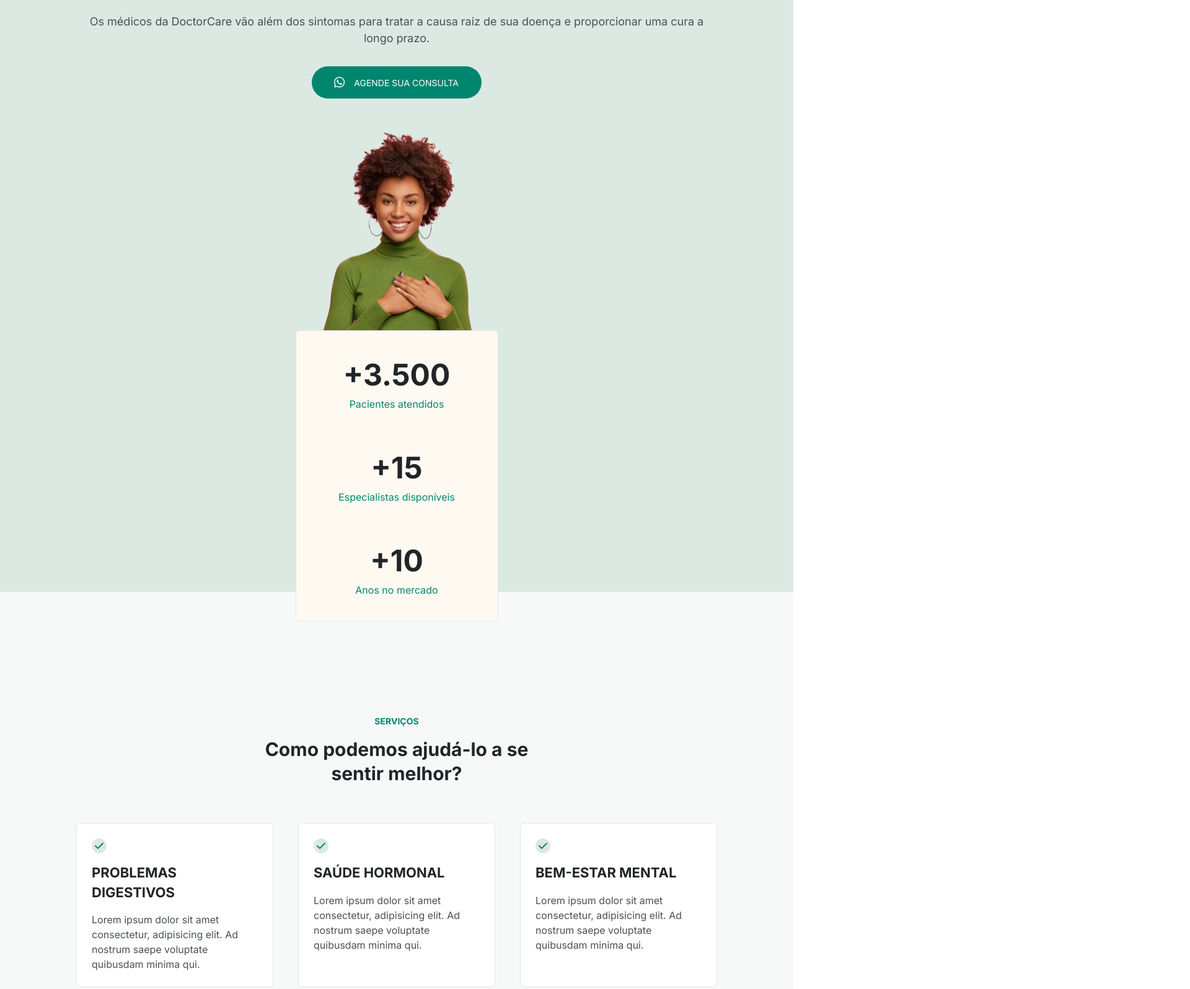
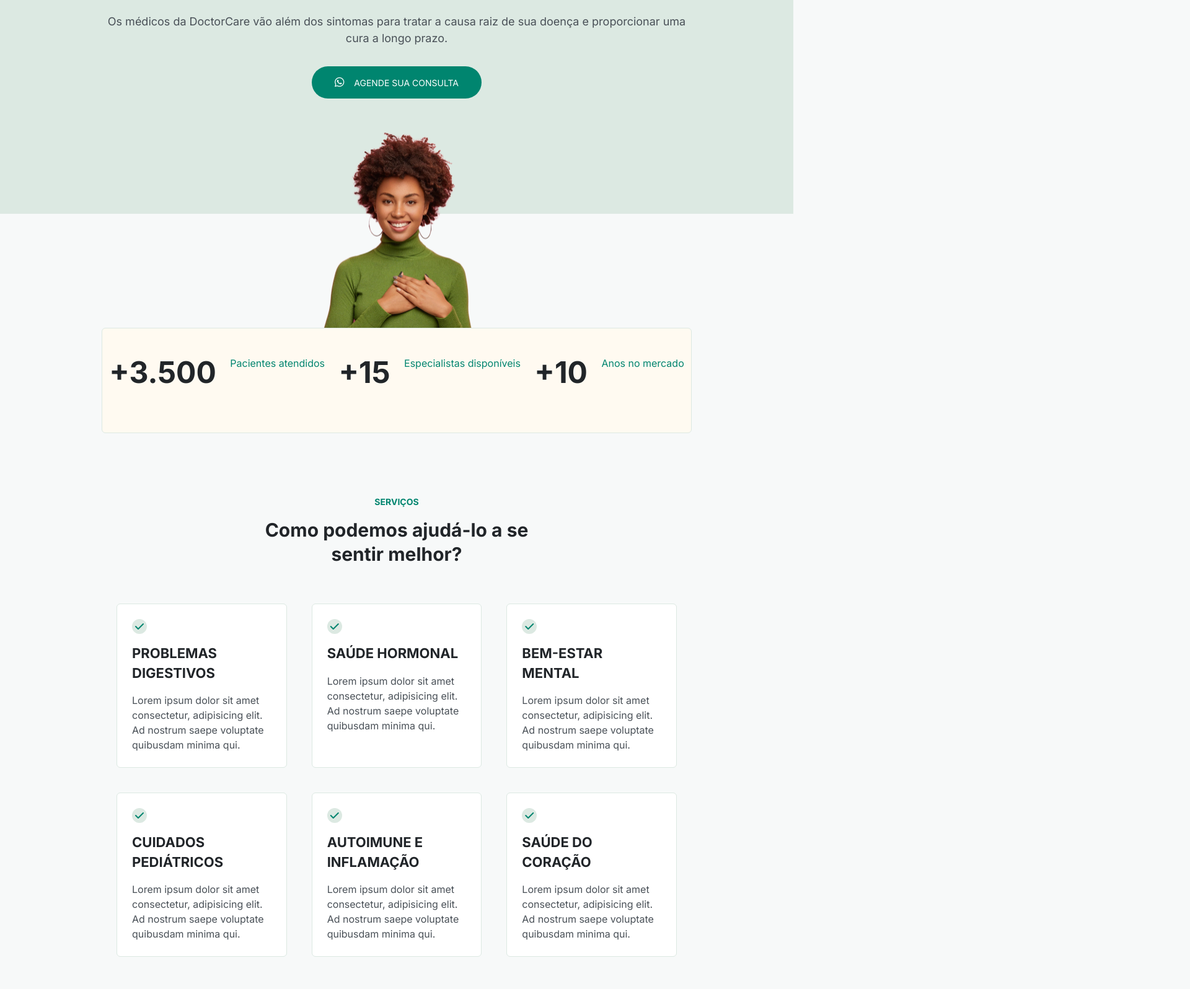
Before and after one commit to ana-ferreiramg/doctor-care, a plain HTML site: page index.html in a window 1280 px wide. Shown: the part 197-1793 px from the top of the page at 62% size, 1920 px wide, since content can reach past the window. Drawn offline with Linux system fonts and the light colour scheme.

Commit message:
feat: change styles in index.css, header.css, nav.css and services.css

```diff
--- a/assets/css/index.css
+++ b/assets/css/index.css
@@ -1,7 +1,9 @@
 @import './partials/nav.css';
 @import './partials/header.css';
 @import './partials/services.css';
-@import './partials/statements.css';
+@import './partials/about.css';
+@import './partials/contact.css';
+@import './partials/footer.css';
 
 :root {
   --primary-color: #00856f;
@@ -18,15 +20,14 @@
   --text-color-light: #ffffff;
 
   --navbar-height: 7.2rem;
-  --header-height: 108rem;
-  --services-height: 203.4rem;
-  --statements-height: 122.2rem;
 
   font-size: 62.5%;
 }
 
 * {
   box-sizing: border-box;
+  margin: 0;
+  padding: 0;
 }
 
 html {
@@ -41,16 +42,23 @@ body {
 
 body {
   font: 400 1.6rem 'Inter', sans-serif;
+  color: var(--text-color);
   margin: 0 auto;
   scroll-margin-top: calc(4.1rem + var(--navbar-height));
+  overflow: overlay;
+  background-color: var(--first-section-color);
 }
 
 h2,
 h3 {
   color: var(--primary-color);
   font-size: 1.4rem;
+  line-height: 2.1rem;
+}
+
+main h2,
+main h3 {
   font-weight: 700;
-  line-height: 2.1rem;
   text-transform: uppercase;
 }
 
@@ -62,6 +70,7 @@ p {
 
 a {
   text-decoration: none;
+  color: var(--text-color);
 }
 
 a.btn {
@@ -76,13 +85,16 @@ a.btn {
   text-transform: uppercase;
   text-decoration: none;
 
-  margin: 3.2rem 0;
+  margin: 3.2rem auto;
   padding: 1.6rem 3.2rem;
   width: 27.4rem;
   height: 5.2rem;
 
   border: none;
   border-radius: 4rem;
+
+  background-color: var(--primary-color);
+  color: var(--text-color-light);
 }
 
 header,
@@ -91,16 +103,48 @@ footer {
   margin-inline: auto;
 }
 
+section {
+  padding: 10rem 2.4rem;
+  scroll-margin-top: 5rem;
+}
+
 section h3 {
   margin-bottom: 1.6rem;
 }
 
+section > p {
+  font-size: 3rem;
+  line-height: 3.9rem;
+  font-weight: 700;
+  color: var(--title-color);
+  max-width: 49.7rem;
+  margin-inline: auto;
+}
+
+section#about img,
+section#contact img {
+  width: 100%;
+}
+
 .wrapper {
+  /* width: 37.5rem; */
+  margin-inline: auto;
   padding-inline: 2.4rem;
+}
+
+.container {
+  width: min(100%, 1000px);
+  margin-inline: auto;
+}
+
+@media screen and (min-width: 768px) {
+  .wrapper {
+    width: min(100%, 1000px);
+  }
 }
 
 @media (min-width: 992px) {
   .wrapper {
-    padding-inline: 12.3rem;
+    /* padding-inline: 12.3rem; */
   }
 }
--- a/assets/css/partials/header.css
+++ b/assets/css/partials/header.css
@@ -9,12 +9,13 @@ header {
 
 header::before {
   content: '';
+  display: block;
   position: absolute;
   top: 0;
   left: 0;
   background-color: var(--first-brand-color);
   width: 100%;
-  height: calc(var(--header-height) + var(--navbar-height));
+  height: calc(108rem + var(--navbar-height));
   z-index: -1;
 }
 
@@ -26,14 +27,14 @@ header h1 {
   color: var(--title-color);
 }
 
+header h2 {
+  font-weight: 700;
+  text-transform: uppercase;
+}
+
 header p {
   font-size: 1.8rem;
   line-height: 150%;
-}
-
-header a.btn {
-  background-color: var(--primary-color);
-  color: var(--text-color-light);
 }
 
 header img {
@@ -41,15 +42,22 @@ header img {
   object-position: 0 20px;
   width: 26.16rem;
   height: 34.2rem;
+  margin: 0 auto;
 }
 
 div.stats {
-  width: 32.7rem;
+  width: 100%;
   height: 47rem;
-  padding: 4rem;
+  padding: 4rem 0;
   background-color: var(--second-brand-color);
   border: 1px solid var(--brand-border-color);
   border-radius: 0.6rem;
+}
+
+div.stats {
+  display: flex;
+  flex-direction: column;
+  justify-content: space-around;
 }
 
 div.stats h3 {
@@ -57,6 +65,7 @@ div.stats h3 {
   font-weight: 700;
   line-height: 6.2rem;
   color: var(--title-color);
+  text-align: center;
 }
 
 div.stats p {
@@ -68,3 +77,45 @@ div.stats p {
 div.stats p:not(:last-child) {
   margin-bottom: 6rem;
 }
+
+@media screen and (min-width: 768px) {
+  header::before {
+    height: calc(47rem + var(--navbar-height));
+  }
+
+  header .container {
+    display: grid;
+    grid-template-areas:
+      'content image'
+      'stats stats';
+  }
+
+  header .container > div {
+    grid-area: content;
+    text-align: left;
+  }
+
+  header .container > div a.btn {
+    margin-inline: 0;
+  }
+
+  header img {
+    grid-area: image;
+  }
+
+  header div.stats {
+    grid-area: stats;
+    flex-direction: row;
+    height: 100%;
+    margin-top: -4px;
+  }
+
+  div.stats div {
+    padding: 0 4rem;
+  }
+
+  div.stats div:nth-child(2) {
+    border-left: 1px solid var(--primary-color);
+    border-right: 1px solid var(--primary-color);
+  }
+}
--- a/assets/css/partials/nav.css
+++ b/assets/css/partials/nav.css
@@ -7,7 +7,7 @@ nav {
   left: 50%;
   transform: translateX(-50%);
   background-color: var(--first-brand-color);
-  padding: 1.6rem 0;
+  padding: 1.6rem 2.4rem;
   height: var(--nav-height);
   width: 100vw;
   z-index: 1;
@@ -23,6 +23,7 @@ nav {
 
 div.navbar h2 {
   font-size: 2.4rem;
+  font-weight: 400;
   color: var(--title-color);
 }
 
@@ -128,7 +129,7 @@ body.menu-expanded .menu {
   position: fixed;
   top: calc(var(--navbar-height) - 0.5rem);
   left: 0;
-  width: 100vw;
+  width: 100%;
   height: 100vh;
 
   transition: transform 400ms;
--- a/assets/css/partials/services.css
+++ b/assets/css/partials/services.css
@@ -3,28 +3,6 @@ section#services {
   flex-direction: column;
   justify-content: center;
   text-align: center;
-  margin: 15rem 0;
-  scroll-margin-top: 15rem;
-}
-
-section#services::before {
-  content: '';
-  position: absolute;
-  top: calc(var(--header-height) + var(--navbar-height));
-  left: 0;
-  width: 100%;
-  height: var(--services-height);
-  background-color: var(--first-section-color);
-  z-index: -1;
-}
-
-section#services > p {
-  font-size: 3rem;
-  line-height: 3.9rem;
-  font-weight: 700;
-  color: var(--title-color);
-  max-width: 49.7rem;
-  margin-inline: auto;
 }
 
 .services__group-cards {
```
